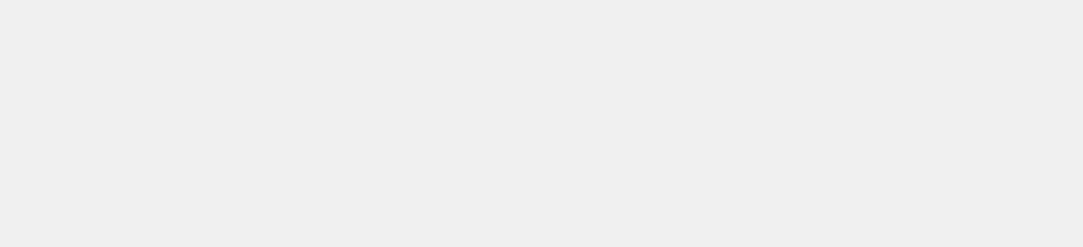
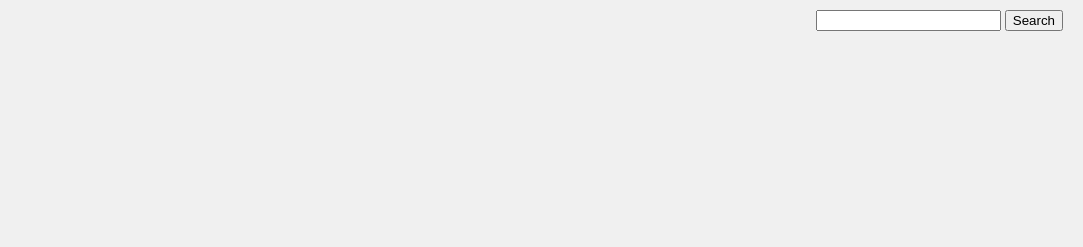
Before and after one commit to yutamiyasaka/guide, a plain HTML site: page index.html in a window 1280 px wide. Shown: the top 247 px of the page, without its empty margins (197-1280 px from the left). Drawn offline with Linux system fonts and the light colour scheme.

Commit message:
#14842 DuckDuckGo埋め込みテスト 3/26作業後

```diff
--- a/css/style.css
+++ b/css/style.css
@@ -1590,3 +1590,10 @@ index layout
   .l-topics-card:after {
     left: calc(50% - 1rem);
     bottom: -2px; } }
+
+
+  .top-search {
+    position: absolute;
+    right: 20px;
+    top: 10px;
+  }
--- a/index.html
+++ b/index.html
@@ -40,7 +40,13 @@
 
 
 <body class="l-topPg" id="pgTop">
+  <div class="top-search">
 
+<form action="https://duckduckgo.com/" target="_blank">
+    <input type="text" name="q">
+    <input type="hidden" name="sites" value="https://guide.search.goo.ne.jp/">
+    <button type="submit">Search</button>
+  </form></div>
     <div class="c-sec">
         <div class="l-sec1">
             <div class="c-imgs">
```
